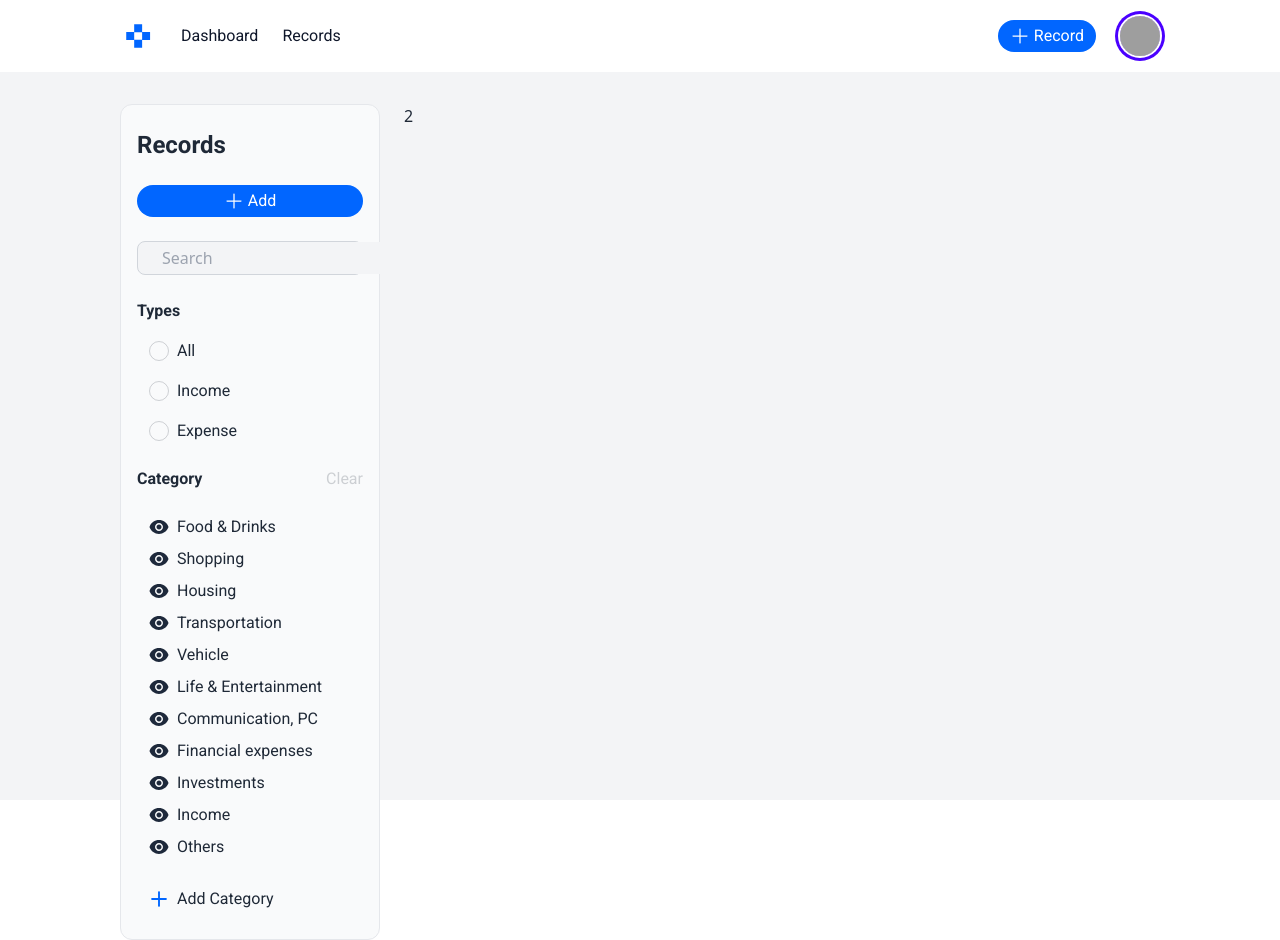
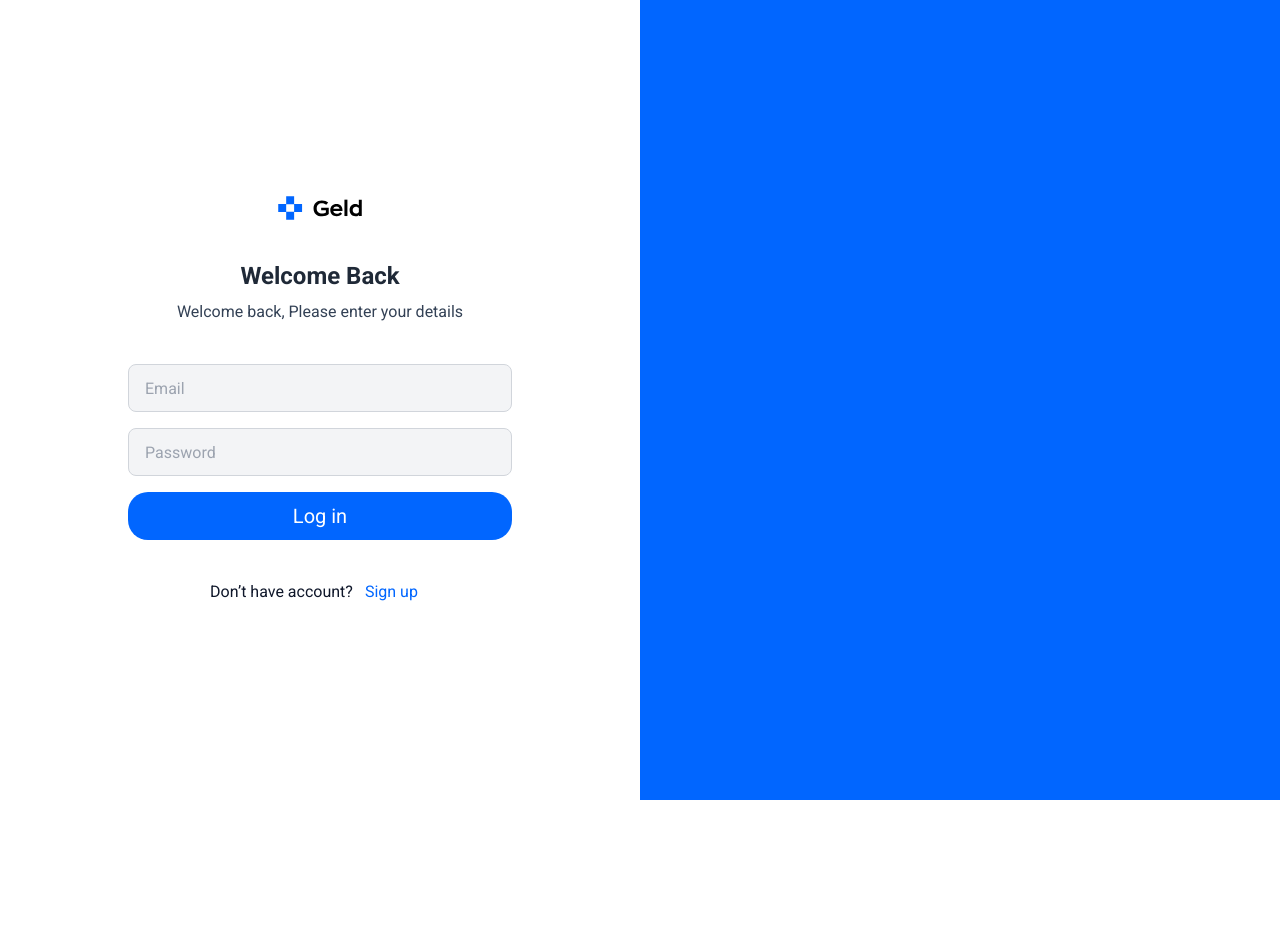
Before and after one commit to gereltbaatar/Geld-web, a Next.js app in the folder frontend/: page / in a window 1280 px wide. After the commit the page ends 800 px from the top, so only its background shows below. Built offline with nearby package versions, Linux system fonts and the light colour scheme; grey boxes are pictures that could not be loaded.

Commit message:
page uudiig path bolgoson

```diff
--- /dev/null
+++ b/frontend/src/app/dashboard/page.jsx
@@ -0,0 +1,10 @@
+import DashboardPage from "@/components/pages/DashboardPage";
+
+const Dashboard = () => {
+  return (
+    <main className="h-screen">
+      <DashboardPage />
+    </main>
+  );
+};
+export default Dashboard;
--- a/frontend/src/app/page.jsx
+++ b/frontend/src/app/page.jsx
@@ -1,17 +1,9 @@
-import HomePage from "@/components/pages/HomePage";
-import LoaderPage from "@/components/pages/LoaderPage";
 import LoginPage from "@/components/pages/LoginPage";
-import RecordsPage from "@/components/pages/RecordsPage";
-import SignupPage from "@/components/pages/SignupPage";
 
 export default function Home() {
   return (
     <main className="h-screen">
-      {/* <LoginPage /> */}
-      {/* <SignupPage /> */}
-      {/* <LoaderPage /> */}
-      {/* <HomePage /> */}
-      <RecordsPage />
+      <LoginPage />
     </main>
   );
 }
--- /dev/null
+++ b/frontend/src/app/records/page.jsx
@@ -0,0 +1,11 @@
+import RecordsPage from "@/components/pages/RecordsPage";
+
+const Records = () => {
+  return (
+    <main className="h-screen">
+      <RecordsPage />
+    </main>
+  );
+};
+
+export default Records;
--- /dev/null
+++ b/frontend/src/app/signup/page.jsx
@@ -0,0 +1,11 @@
+import SignupPage from "@/components/pages/SignupPage";
+
+const Signup = () => {
+  return (
+    <main className="h-screen">
+      <SignupPage />;
+    </main>
+  );
+};
+
+export default Signup;
--- a/frontend/src/components/categorySvg/MiniEyeIcon.jsx
+++ b/frontend/src/components/categorySvg/MiniEyeIcon.jsx
@@ -12,8 +12,8 @@ export const MiniEyeIcon = () => {
         fill="#1E293B"
       />
       <path
-        fill-rule="evenodd"
-        clip-rule="evenodd"
+        fillRule="evenodd"
+        clipRule="evenodd"
         d="M0.664255 10.5904C0.517392 10.2087 0.517518 9.78563 0.66461 9.40408C2.10878 5.65788 5.7433 3 9.99859 3C14.256 3 17.892 5.66051 19.3347 9.40962C19.4816 9.79127 19.4814 10.2144 19.3344 10.5959C17.8902 14.3421 14.2557 17 10.0004 17C5.74298 17 2.10698 14.3395 0.664255 10.5904ZM14.0004 10C14.0004 12.2091 12.2095 14 10.0004 14C7.79123 14 6.00037 12.2091 6.00037 10C6.00037 7.79086 7.79123 6 10.0004 6C12.2095 6 14.0004 7.79086 14.0004 10Z"
         fill="#1E293B"
       />
```
Also changed, not shown: frontend/src/components/pages/DashboardPage.jsx (renamed from frontend/src/components/pages/HomePage.jsx).
